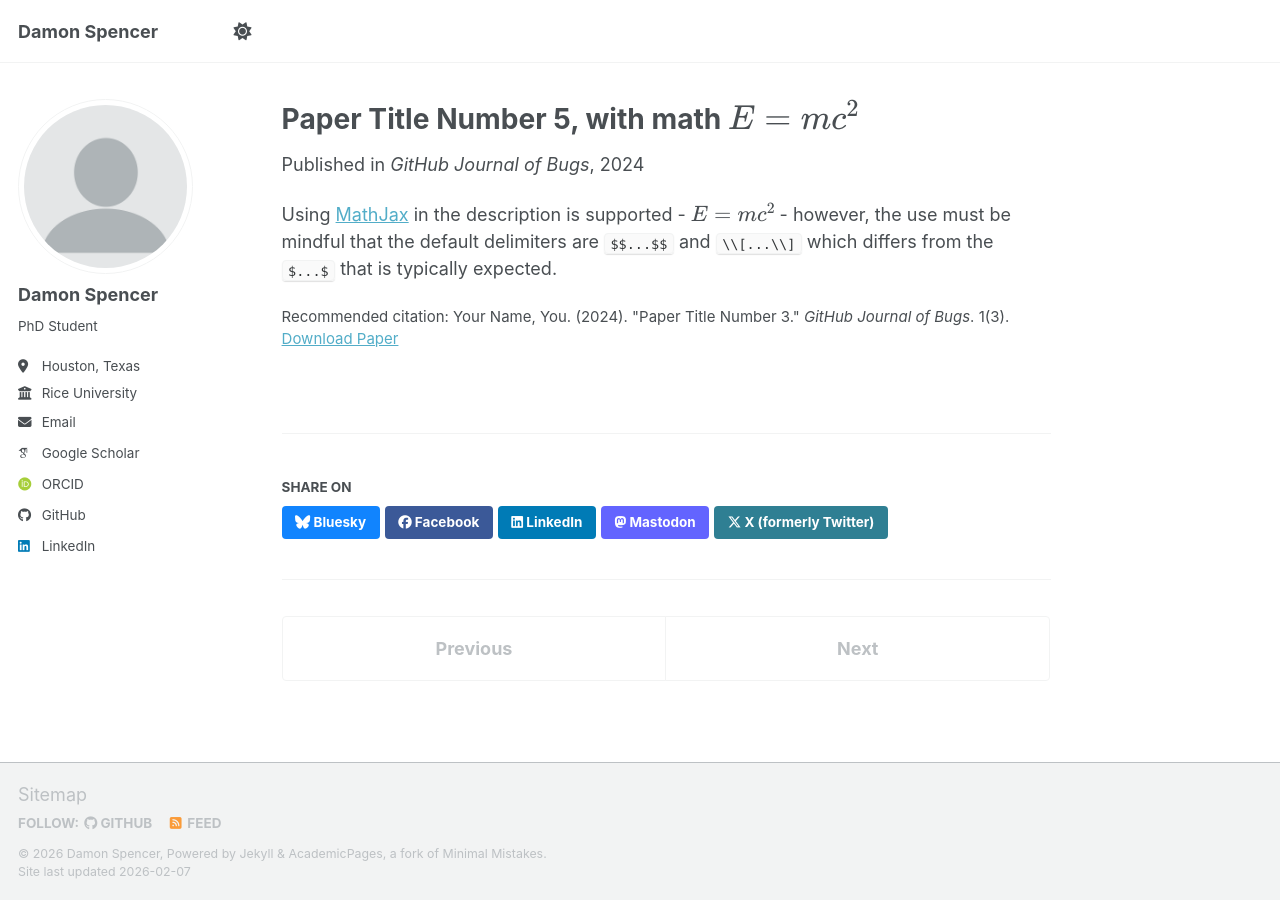
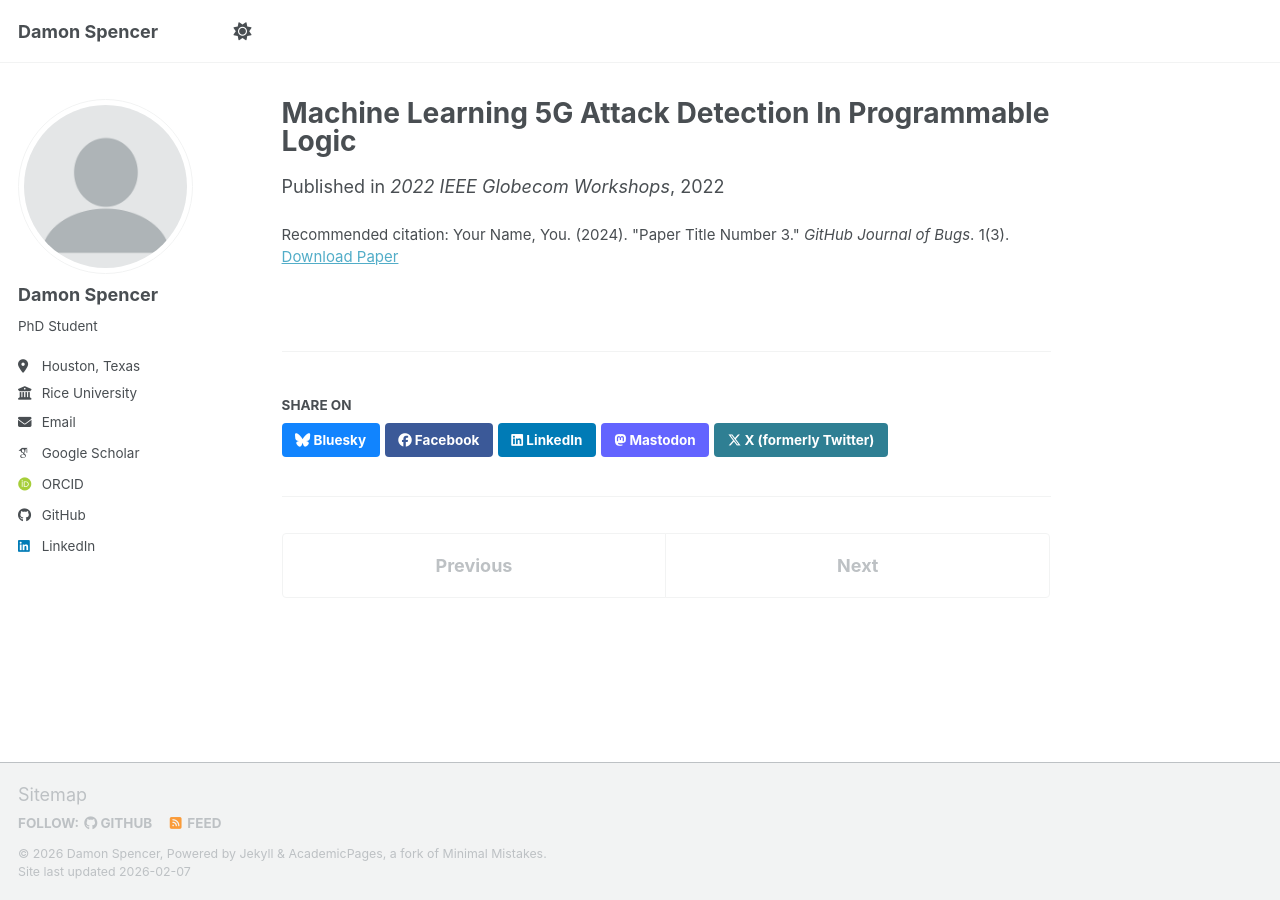
Before and after one commit to damonspencer/damonspencer.github.io, a Jekyll site: the page built from _publications/2025-06-08-paper-title-number-5.md, in a window 1280 px wide. Built offline with Jekyll 4.4.1, drawn with Linux system fonts in a browser that asks for light colours; some web fonts are replaced; a script bundle is joined from its source files by our own code; library files that are not in the unit come from our copies.

Commit message:
Update 2025-06-08-paper-title-number-5.md

```diff
--- a/_publications/2025-06-08-paper-title-number-5.md
+++ b/_publications/2025-06-08-paper-title-number-5.md
@@ -1,13 +1,11 @@
 ---
-title: "Paper Title Number 5, with math $$E=mc^2$$"
+title: "Machine Learning 5G Attack Detection In Programmable Logic"
 collection: publications
 category: conferences
-permalink: /publication/2024-02-17-paper-title-number-4
-excerpt: 'This paper is about a famous math equation, $$E=mc^2$$'
-date: 2024-02-17
-venue: 'GitHub Journal of Bugs'
-paperurl: 'https://academicpages.github.io/files/paper3.pdf'
+permalink: /publication/machine_learning_5g_attack_detection_in_programmable_logic
+excerpt: 'This paper describes a method for doing machine learning for 5G network data on field programmable gate arrays. The corresponding dataset is https://github.com/IdahoLabResearch/5GAD'
+date: 2022-12-4
+venue: '2022 IEEE Globecom Workshops'
+paperurl: 'https://ieeexplore.ieee.org/abstract/document/10008647'
 citation: 'Your Name, You. (2024). &quot;Paper Title Number 3.&quot; <i>GitHub Journal of Bugs</i>. 1(3).'
 ---
-
-Using [MathJax](https://www.mathjax.org/) in the description is supported - $$E=mc^2$$ - however, the use must be mindful that the default delimiters are `$$...$$` and `\\[...\\]` which differs from the `$...$` that is typically expected.
```
